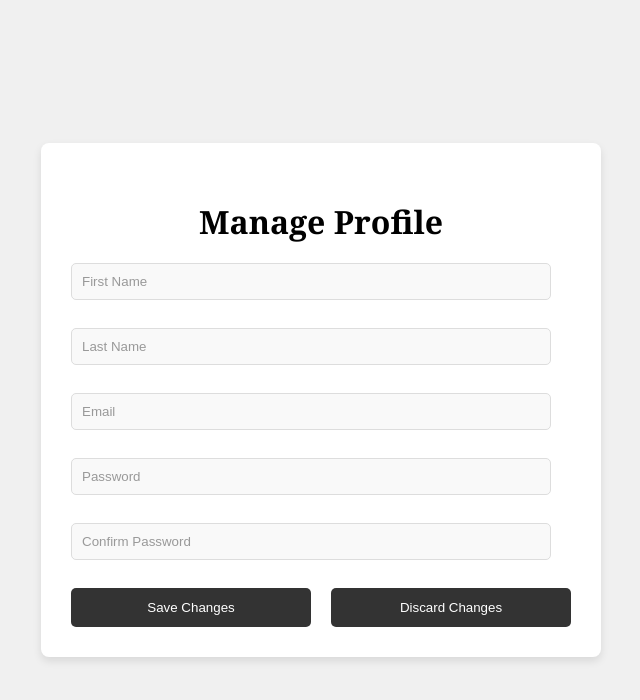
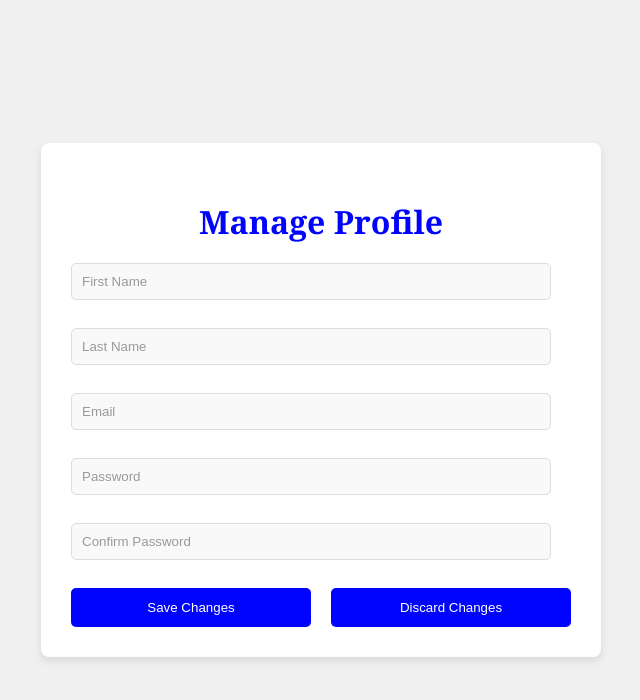
Before and after one commit to 21KLA5/Flight-Booking-Sim, a Flask app: page /profile/1 in a window 1280 px wide. Shown: the top 700 px of the page, without its empty margins (319-959 px from the left). Run offline with Flask 2, Linux system fonts and the light colour scheme.

Commit message:
Basic UI: colour updates

```diff
--- a/static/profileStyle.css
+++ b/static/profileStyle.css
@@ -22,6 +22,7 @@ h2 {
     font-family: 'Georgia', serif;
     font-size: 2em;
     margin-bottom: 20px;
+    color: #0004ff;
 }
 
 input[type="text"],
@@ -44,7 +45,7 @@ input[type="password"]::placeholder {
 }
 
 button {
-    background-color: #333;
+    background-color: #0004ff;
     color: white;
     padding: 12px;
     border: none;
@@ -54,7 +55,7 @@ button {
 }
 
 button:hover {
-    background-color: #555;
+    background-color: #0003a0;
 }
 
 .form-actions {
```
